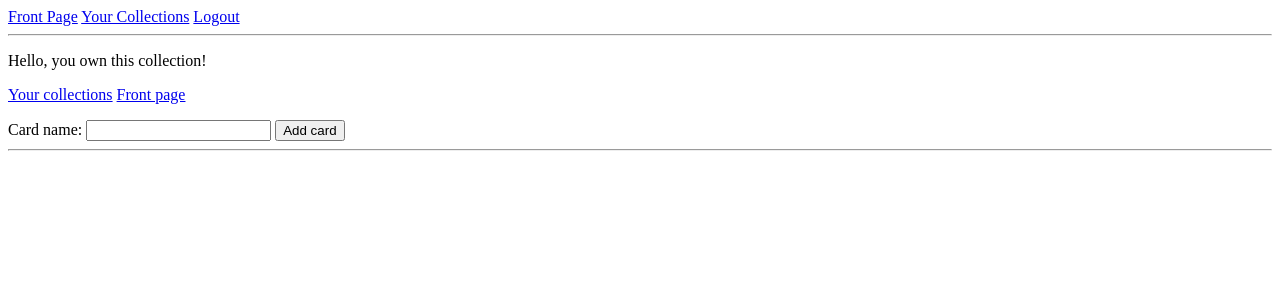
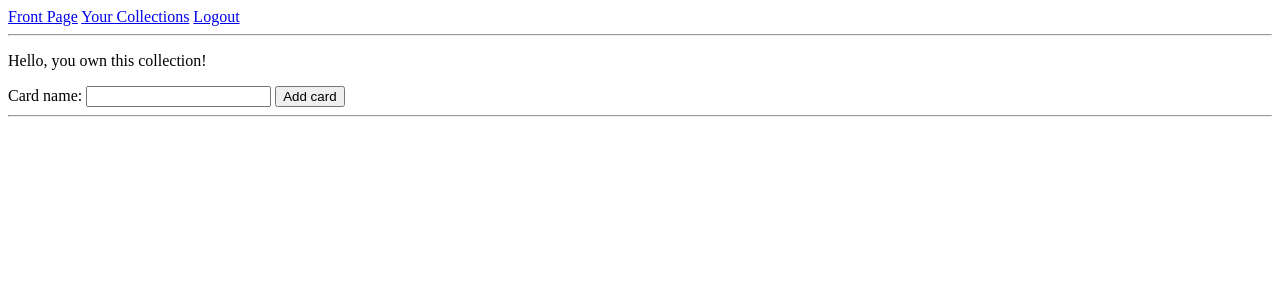
Before and after one commit to Regularmute/MTGCardTracker, a Flask app: template templates/collectionlist.html in a window 1280 px wide. Shown: the top 300 px of the page. Run offline with Flask 3, Linux system fonts and the light colour scheme; the template is opened without the code that fills it, so the values that code supplies are empty; parts of the project's set-up code (start-up, migrations or seed data) failed here and were passed over.

Commit message:
style(collectionlist): remove redundant links

```diff
--- a/templates/collectionlist.html
+++ b/templates/collectionlist.html
@@ -3,10 +3,6 @@
 {% block content %}
 
 <p>Hello, you own this collection!</p>
-<p>
-    <a href="/collections">Your collections</a>
-    <a href="/">Front page</a>
-</p>
 
 <form action="/addcard" method="post">
     Card name: <input type="text" name="cardname">
```
